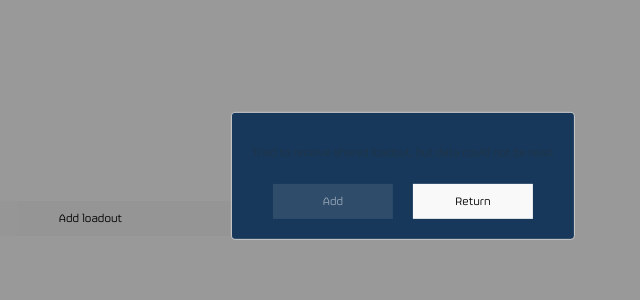
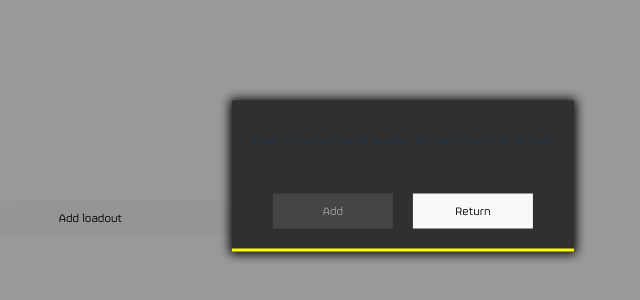
Before and after one commit to Selenestica/hd2-loadout-builder, a React (Vite) app: page /s in a window 1280 px wide. Shown: the part 224-524 px from the top of the page, without its empty margins (237-877 px from the left). Built offline with nearby package versions, Linux system fonts and the light colour scheme.

Commit message:
style changes

```diff
--- a/src/components/ArmorDetails.jsx
+++ b/src/components/ArmorDetails.jsx
@@ -33,7 +33,7 @@ export default function ArmorDetails({ armor, active, reset, ...props }) {
                 &:hover {
                     background: ${colors.lighter};
                 }
-            `} onClick={(e) => {e.stopPropagation(); reset(null)}}>&#x2718;
+            `} onClick={(e) => {e.stopPropagation(); reset(null)}}>X
         </div>}
 
         {armor?.icon ?
--- a/src/components/GrenadeDetails.jsx
+++ b/src/components/GrenadeDetails.jsx
@@ -31,7 +31,7 @@ export default function GrenadeDetails({ grenade, active, reset, ...props }) {
                 &:hover {
                     background: ${colors.lighter};
                 }
-            `} onClick={(e) => {e.stopPropagation(); reset(null)}}>&#x2718;
+            `} onClick={(e) => {e.stopPropagation(); reset(null)}}>X
         </div>}
 
         {grenade?.icon ?
--- a/src/components/Loadout.jsx
+++ b/src/components/Loadout.jsx
@@ -38,7 +38,6 @@ export default function Loadout({ active, data, setLoadouts, ...props }) {
                 border-bottom: 3px solid yellow;
                 cursor: pointer;
             }
-            ${active ? 'border-bottom: 3px solid yellow;' : ''};
 
             display: grid;
             align-items: center;
@@ -68,6 +67,7 @@ export default function Loadout({ active, data, setLoadouts, ...props }) {
                 @media screen and (max-width: 400px) {
                     grid-column: span 2;
                 }
+                ${active ? 'background: black; border-radius: 5px; padding: 0 2px;' : ''}
             `}>
                 {name}
             </div>
--- a/src/components/PrimaryDetails.jsx
+++ b/src/components/PrimaryDetails.jsx
@@ -31,7 +31,7 @@ export default function PrimaryDetails({ primary, active, reset, ...props }) {
                 &:hover {
                     background: ${colors.lighter};
                 }
-            `} onClick={(e) => {e.stopPropagation(); reset(null)}}>&#x2718;
+            `} onClick={(e) => {e.stopPropagation(); reset(null)}}>X
         </div>}
 
         {primary?.icon ?
--- a/src/components/ReceiveLoadoutModal.jsx
+++ b/src/components/ReceiveLoadoutModal.jsx
@@ -95,13 +95,16 @@ export default function ReceivedLoadoutModal({ ...props }) {
             display: grid;
             font-size: 0.5em;
         `}>
-            <h3>{message}</h3>
-            {data && <Loadout data={data} />}
+            <h3 className={css`
+                width: 100%;
+                padding: 0 0 1em 0;
+            `}>{message}</h3>
+            {data && <Loadout data={data} active={true} />}
             <div className={css`
                 display: flex;
                 justify-content: center;
                 gap: 2em;
-                margin-top: 1em;
+                margin-top: 2em;
                 > button {
                     width: 10em;
                 }
@@ -119,16 +122,18 @@ export default function ReceivedLoadoutModal({ ...props }) {
 
 const customStyles = {
     content: {
+        borderRadius: 0,
+        border: 'none',
         top: '50%',
         left: '50%',
         right: 'auto',
         bottom: 'auto',
         marginRight: '-50%',
         transform: 'translate(-50%, -50%)',
-
-        background: colors.darkBlueSolid,
-        fontSize: '2em'
-
+        fontSize: '2em',
+        background: colors.darkGrey,
+        borderBottom: '3px solid yellow',
+        boxShadow: '0px 0px 10px 2px black'
     },
     overlay: {
         background: 'rgba(0,0,0,0.4)'
--- a/src/components/SecondaryDetails.jsx
+++ b/src/components/SecondaryDetails.jsx
@@ -31,7 +31,7 @@ export default function SecondaryDetails({ secondary, active, reset, ...props })
                 &:hover {
                     background: ${colors.lighter};
                 }
-            `} onClick={(e) => {e.stopPropagation(); reset(null)}}>&#x2718;
+            `} onClick={(e) => {e.stopPropagation(); reset(null)}}>X
         </div>}
 
         {secondary?.icon ?
--- a/src/components/StrategemDetails.jsx
+++ b/src/components/StrategemDetails.jsx
@@ -31,7 +31,7 @@ export default function StrategemDetails({ strat, active, reset, ...props }) {
                 &:hover {
                     background: ${colors.lighter};
                 }
-            `} onClick={(e) => {e.stopPropagation(); reset(null)}}>&#x2718;
+            `} onClick={(e) => {e.stopPropagation(); reset(null)}}>X
             </div>}
 
             {strat?.icon ?
```
